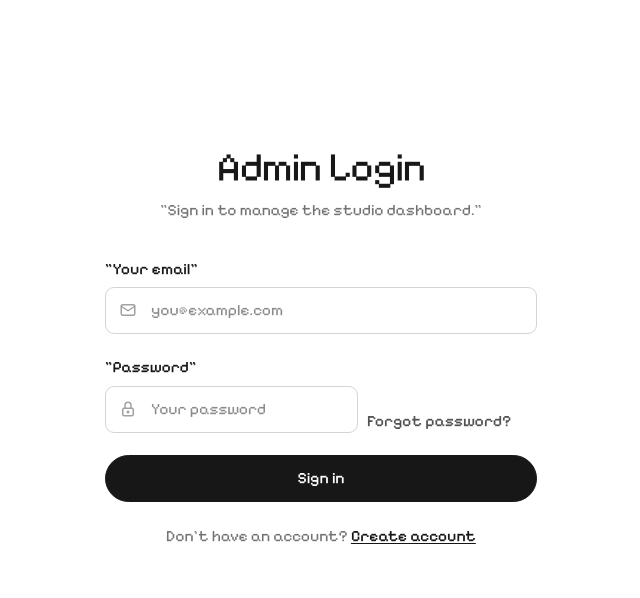
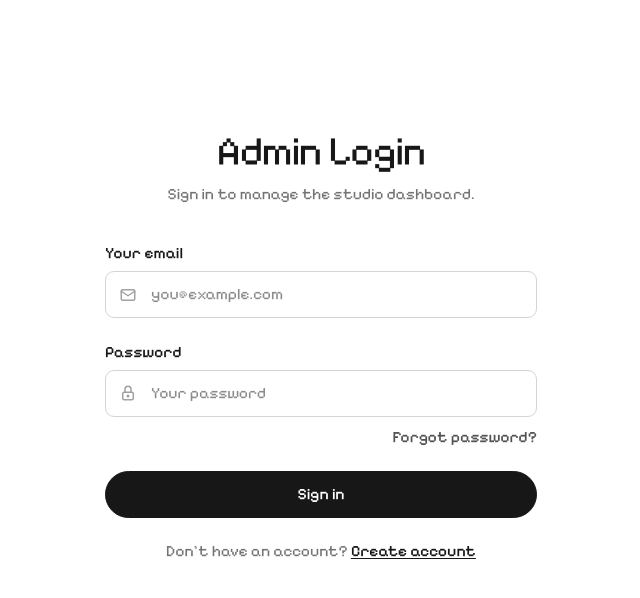
Before and after one commit to Slafurry-Studios/Slafurry-Website, a Next.js app: page /admin/login in a window 1280 px wide. Shown: the top 598 px of the page, without its empty margins (319-959 px from the left). Built offline with nearby package versions, Linux system fonts and the light colour scheme.

Commit message:
feat: fix password and forgot password layout (#152)

```diff
--- a/app/admin/login/page.tsx
+++ b/app/admin/login/page.tsx
@@ -1,8 +1,7 @@
 "use client";
 
 import { Suspense, useState, type FormEvent } from "react";
-import { useSearchParams } from "next/navigation";
-import { useRouter } from "next/navigation";
+import { useRouter, useSearchParams } from "next/navigation";
 import { signIn } from "@/lib/auth/actions";
 import { IconMail, IconLock, IconAlertCircle } from "@tabler/icons-react";
 
@@ -10,10 +9,11 @@ import { IconMail, IconLock, IconAlertCircle } from "@tabler/icons-react";
 // wajib bungkus useSearchParams pakai Suspense.
 export default function AdminLoginPage() {
   return (
-    <Suspense fallback={
+    <Suspense
+      fallback={
         <div className="flex min-h-[calc(100vh-6rem)] items-center justify-center px-4">
-        <div className="w-full max-w-sm space-y-8 animate-pulse">
-          <div className="h-20 w-24 rounded-full bg-neutral-200 dark:bg-neutral-800 mx-auto" />
+          <div className="w-full max-w-sm animate-pulse space-y-8">
+            <div className="mx-auto h-20 w-24 rounded-full bg-neutral-200 dark:bg-neutral-800" />
             <div className="space-y-4">
               <div className="h-4 w-3/4 rounded bg-neutral-200 dark:bg-neutral-800" />
               <div className="h-4 w-full rounded bg-neutral-200 dark:bg-neutral-800" />
@@ -21,7 +21,8 @@ export default function AdminLoginPage() {
             </div>
           </div>
         </div>
-    }>
+      }
+    >
       <LoginForm />
     </Suspense>
   );
@@ -48,8 +49,14 @@ function LoginForm() {
       return;
     }
 
+    // Hanya terima path internal (cegah open redirect)
     const returnTo = searchParams.get("returnTo");
-    router.push(returnTo || "/admin");
+    const safeReturnTo =
+      returnTo && returnTo.startsWith("/") && !returnTo.startsWith("//")
+        ? returnTo
+        : "/admin";
+
+    router.push(safeReturnTo);
     router.refresh();
   }
 
@@ -59,7 +66,7 @@ function LoginForm() {
         <div className="text-center">
           <h1 className="font-display text-4xl tracking-tight">Admin Login</h1>
           <p className="mt-2 text-sm text-neutral-500 dark:text-neutral-400">
-            "Sign in to manage the studio dashboard."
+            Sign in to manage the studio dashboard.
           </p>
         </div>
 
@@ -71,9 +78,10 @@ function LoginForm() {
             </div>
           )}
 
+          {/* Email */}
           <div>
             <label htmlFor="email" className="mb-1.5 block text-sm font-medium">
-              "Your email"
+              Your email
             </label>
             <div className="relative">
               <IconMail
@@ -93,10 +101,10 @@ function LoginForm() {
             </div>
           </div>
 
-          <div className="flex items-end gap-2">
+          {/* Password (tanpa wrapper flex, sama strukturnya dengan email) */}
           <div>
             <label htmlFor="password" className="mb-1.5 block text-sm font-medium">
-                "Password"
+              Password
             </label>
             <div className="relative">
               <IconLock
@@ -114,11 +122,11 @@ function LoginForm() {
                 className="w-full rounded-lg border border-neutral-300 bg-white py-2.5 pl-10 pr-4 text-sm outline-none transition-colors focus:border-neutral-900 focus:ring-1 focus:ring-neutral-900 dark:border-neutral-700 dark:bg-neutral-900 dark:focus:border-white dark:focus:ring-white"
               />
             </div>
-            </div>
+
             <button
               type="button"
-              onClick={() => {}}
-              className="mt-7 block text-sm font-medium text-neutral-600 hover:text-neutral-900 dark:text-neutral-400 dark:hover:text-white"
+              onClick={() => {setError("Re-resetting your password? How about you just remember it instead?")}}
+              className="mt-2 ml-auto block text-sm font-medium text-neutral-600 hover:text-neutral-900 dark:text-neutral-400 dark:hover:text-white"
             >
               Forgot password?
             </button>
@@ -133,11 +141,11 @@ function LoginForm() {
           </button>
 
           <p className="text-center text-sm text-neutral-500 dark:text-neutral-400">
-            Don't have an account?{" "}
+            Don&apos;t have an account?{" "}
             <button
               type="button"
-              onClick={() => {}}
-              className="font-medium text-neutral-900 hover:text-neutral-950 dark:text-white dark:hover:text-neutral-100 underline underline-offset-2"
+              onClick={() => {setError("I-it's not because i care about the system or anything, but you cant create an account.")}}
+              className="font-medium text-neutral-900 underline underline-offset-2 hover:text-neutral-950 dark:text-white dark:hover:text-neutral-100"
             >
               Create account
             </button>
```
Lines whose indentation alone changed are shown as unchanged.
